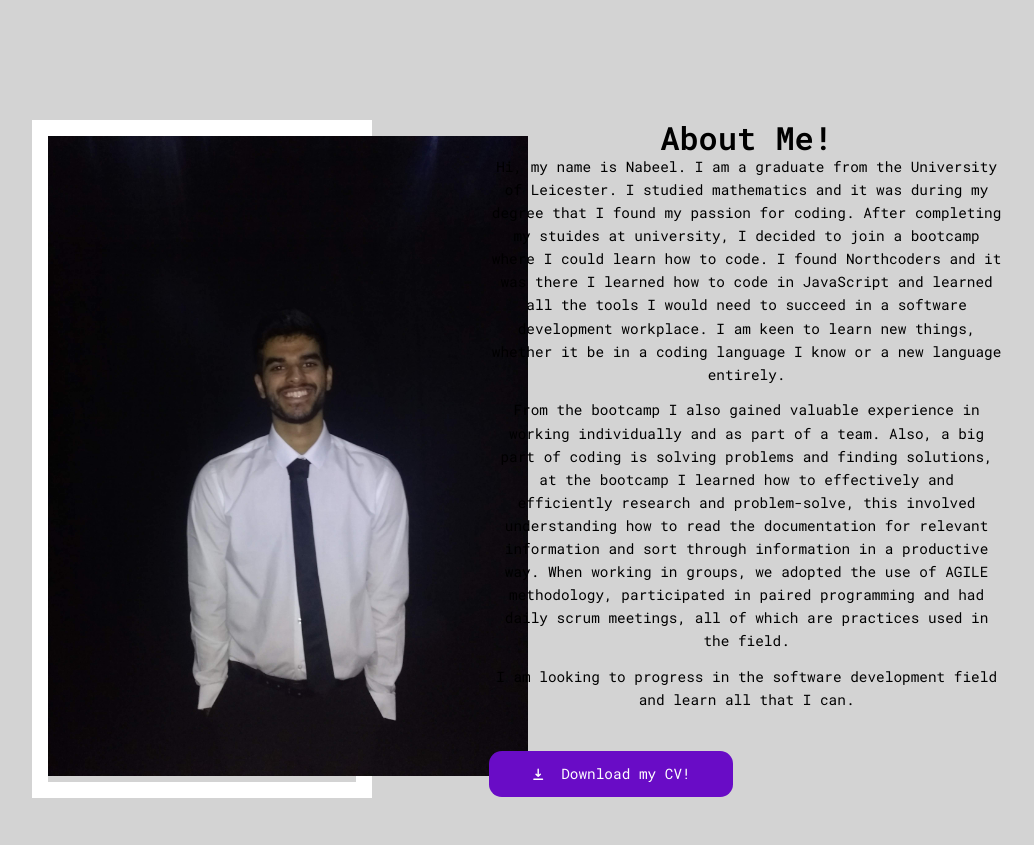
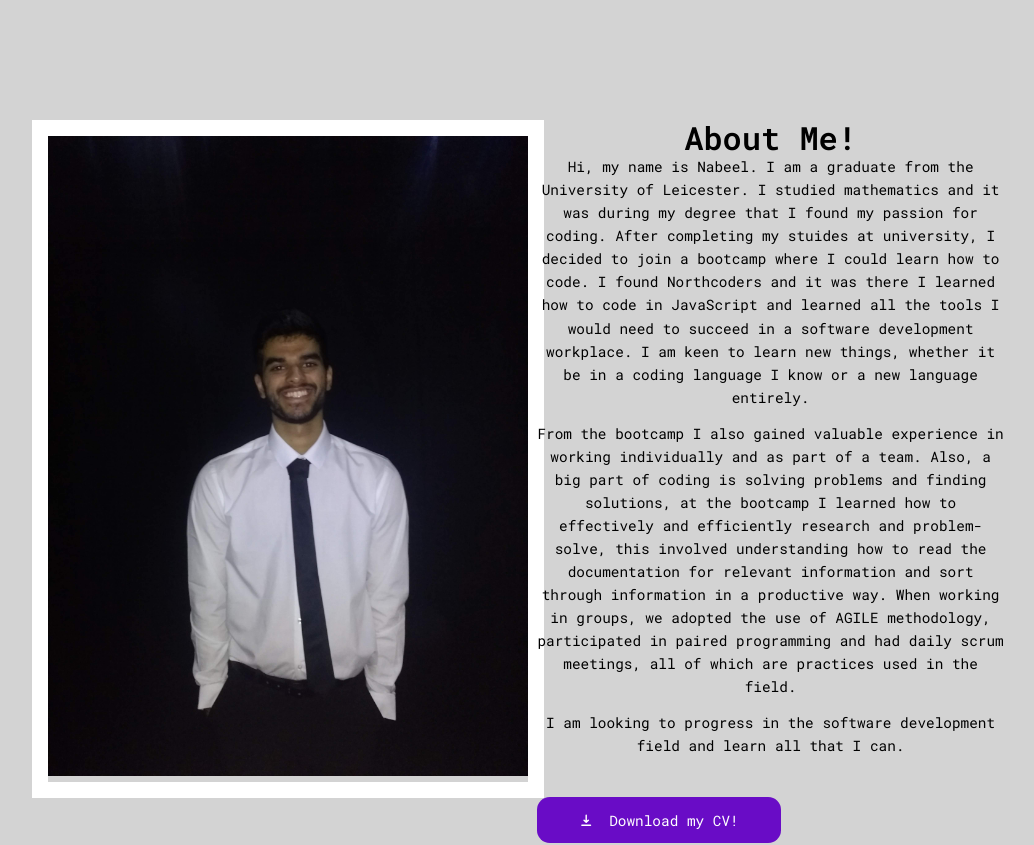
Before and after one commit to Nabeel-Anwar1/myportfolio, a React (Create React App) app: page / in a window 1280 px wide. Shown: the part 840-1685 px from the top of the page, without its empty margins (122-1156 px from the left). Built offline with nearby package versions, Linux system fonts and the light colour scheme.

Commit message:
portrait change

```diff
--- a/src/components/about/about.css
+++ b/src/components/about/about.css
@@ -4,8 +4,13 @@
     gap: 12%;
 }
 
+.about__left{
+    width: 100%;
+}
+
 .about__portrait {
     height: fit-content;
+    width: fit-content;
     max-height: 43rem;
     border: 1rem solid white;
     transition: var(--transition);
@@ -14,6 +19,10 @@
 .aboutimg {
     height: auto;
     width: 30rem;
+}
+
+.about__right {
+    margin-left: 3rem;
 }
 
 .about__right p {
```
